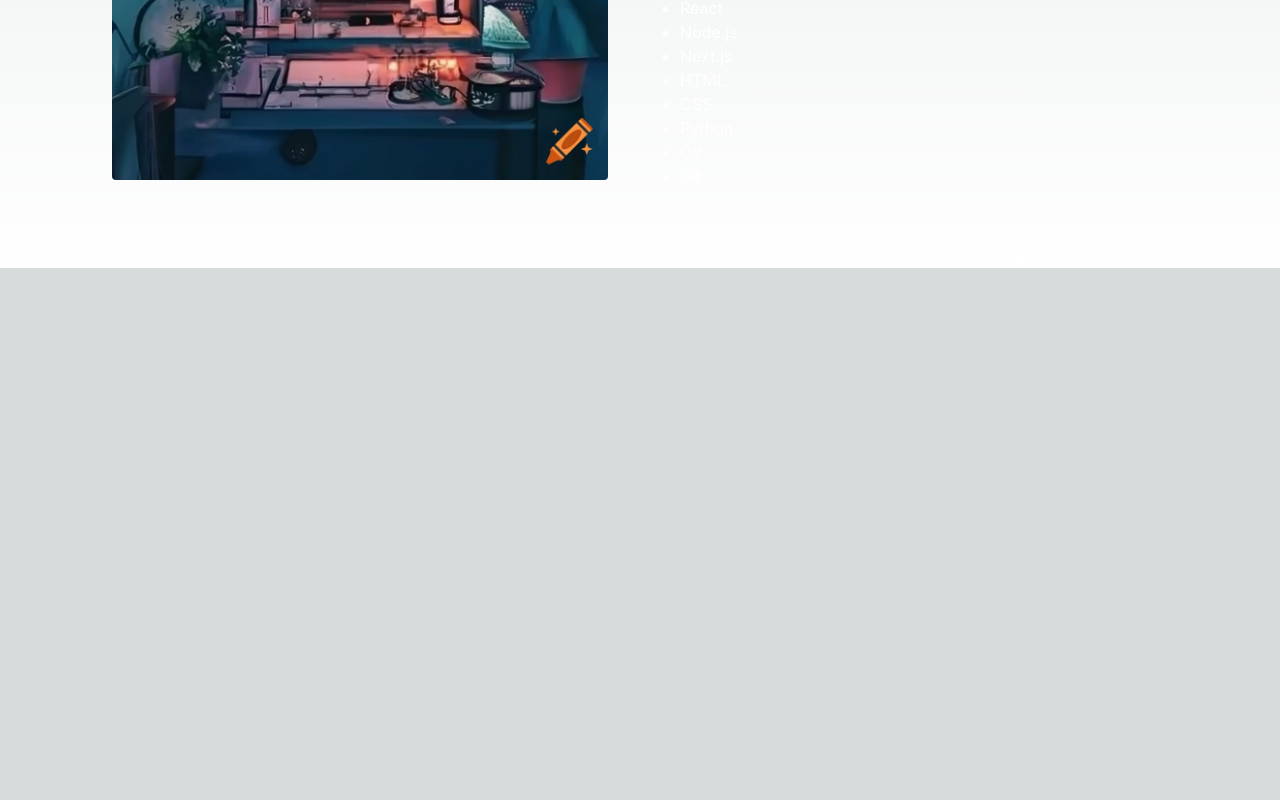
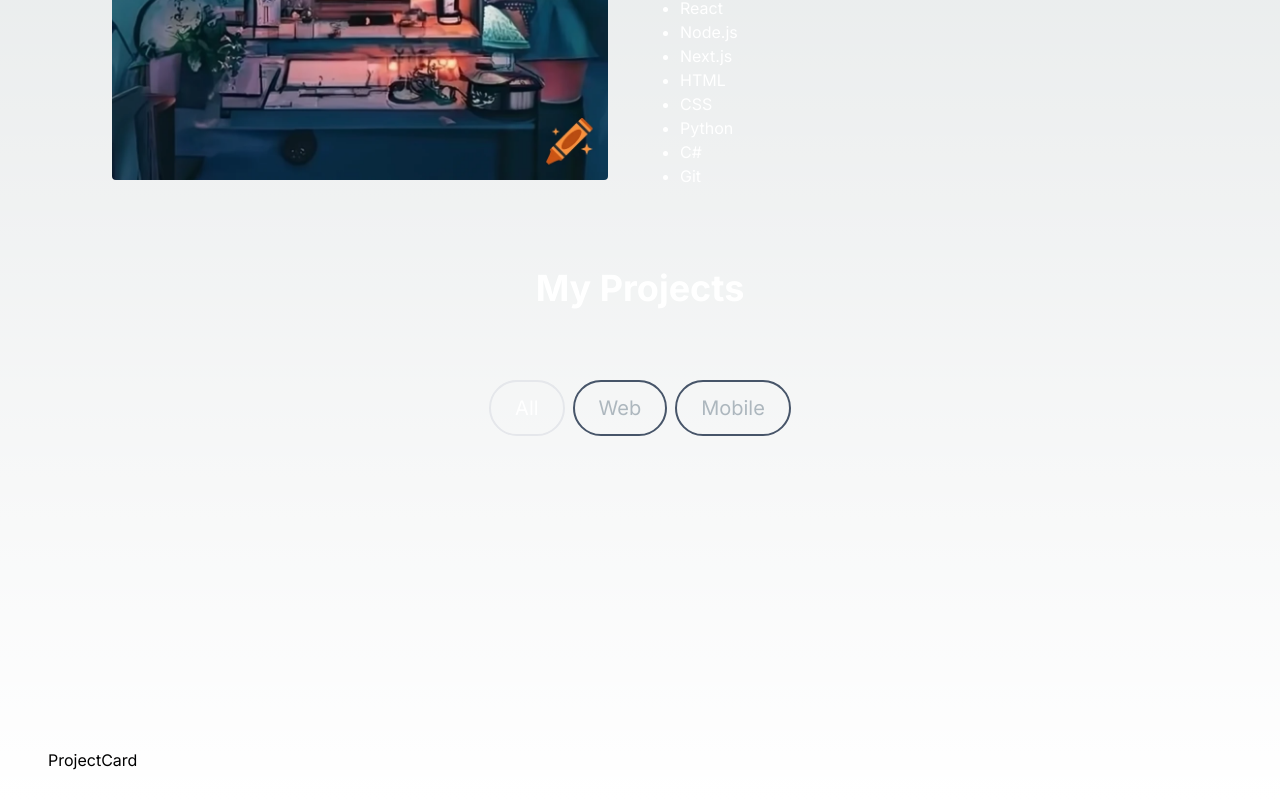
Before and after one commit to Mathhiass/portfolio-project, a Next.js app: page / in a window 1280 px wide. Shown: the part 850-1650 px from the top of the page. Before the commit the page ends 1118 px from the top, so only its background shows below. Built offline with nearby package versions, Linux system fonts and the light colour scheme.

Commit message:
Added project section

```diff
--- a/app/components/ProjectCard.jsx
+++ b/app/components/ProjectCard.jsx
@@ -1,18 +1,33 @@
 import React from 'react'
+import { CodeBracketIcon, EyeIcon } from '@heroicons/react/24/outline'
+import Link from 'next/link'
 
-const ProjectCard = ({ imgUrl, title, description}) => {
+const ProjectCard = ({ imgUrl, title, description, gitUrl, previewUrl }) => {
   return (
     <div>
-        <div className="h-52 md:h-72"style={{ background: 'url(${imgUrl})', backgroundSize: "cover"}}>
+    <div>
+        <div className="h-52 md:h-72 rounded-t-xl relative group"
+        style={{ background: `url(${imgUrl})`, backgroundSize: "cover"}}>
         </div>ProjectCard
-        <div className="text-white">
-            <h5>
-                {title}
-            </h5>
+        <div className="overlay item-center justify-center absolute top-0 left-0 w-full h-full bg-[#181818] bg-opacity-0 hidden group-hover:flex group-hover:bg-opacity-80 transition-all duration-500">
+          <Link
+          href={gitUrl}
+          className="h-14 w-14 mr-2 border-2 relative rounded-full border-[#ADB7BE] hover:border-white group/link">
+            <CodeBracketIcon className="h-10 w-10 text-[#ADB7BE] absolute top-1/2 left-1/2 transform -translate-x-1/2 -translate-y-1/2 cursor-pointer group-hover/link:selection:text-white"/>
+          </Link>
+          <Link
+          href ={previewUrl}
+          className="h-14 w-14 border-2 relative rounded-full border-[#ADB7BE] hover:border-white group/link">
+            <EyeIcon className="h-10 w-10 text-[#ADB7BE] absolute top-1/2 left-1/2 transform -translate-x-1/2 -translate-y-1/2 cursor-pointer group-hover/link:text-white"/>
+          </Link>
         </div>
-
+    </div>
+    <div className="text-white rounded-b-xl mt-3 bg-[#181818]py-6 px-4">
+      <h5 className="text-xl font-semibold mb-2">{title}</h5>
+      <p className="text-[#ADB7BE]">{description}</p>
+    </div>
     </div>
   )
 }
 
-export default ProjectCardc
+export default ProjectCard
--- a/app/components/ProjectSection.jsx
+++ b/app/components/ProjectSection.jsx
@@ -1,16 +1,39 @@
-import React from 'react'
+"use client";
+import React, { useState, useRef } from "react";
+import ProjectCard from "./ProjectCard";
+import ProjectTag from "./ProjectTag";
+import { motion, useInView } from "framer-motion";
 
-const projectData= [
+const projectsData = [
   {
     id: 1,
-        title: 1,
-        description: 1,
-        image: 1,
+    title: "",
+    description: "",
+    image: "",
     tag: ["All", "Web"],
-    }
-]
+    gitUrl: "/",
+    previewUrl: "/",
+  },
+];
 
-const ProjectSection = () => {
+const ProjectsSection = () => {
+  const [tag, setTag] = useState("All");
+  const ref = useRef(null);
+  const isInView = useInView(ref, { once: true });
+
+  const handleTagChange = (newTag) => {
+    setTag(newTag);
+  };
+
+  const filteredProjects = projectsData.filter((project) =>
+    project.tag.includes(tag)
+  );
+
+  const cardVariants = {
+    initial: { y: 50, opacity: 0 },
+    animate: { y: 0, opacity: 1 },
+  };
+
   return (
     <section id="projects">
       <h2 className="text-center text-4xl font-bold text-white mt-4 mb-8 md:mb-12">
@@ -54,7 +77,7 @@
         ))}
       </ul>
     </section>
-  )
-}
+  );
+};
 
-export default ProjectSection
+export default ProjectsSection;
--- /dev/null
+++ b/app/components/ProjectTag.jsx
@@ -0,0 +1,17 @@
+import React from "react";
+
+const ProjectTag = ({ name, onClick, isSelected }) => {
+  const buttonStyles = isSelected
+    ? "text-white border-primary-500"
+    : "text-[#ADB7BE] border-slate-600 hover:border-white";
+  return (
+    <button
+      className={`${buttonStyles} rounded-full border-2 px-6 py-3 text-xl cursor-pointer`}
+      onClick={() => onClick(name)}
+    >
+      {name}
+    </button>
+  );
+};
+
+export default ProjectTag;
--- a/app/page.js
+++ b/app/page.js
@@ -2,6 +2,7 @@
 import HeroSection from "./components/HeroSection";
 import Navbar from "./components/Navbar";
 import AboutSection from "./components/AboutSection";
+import ProjectsSection from "./components/ProjectSection";
 
 export default function Home() {
   return (
@@ -10,6 +11,7 @@
       <div className="container mt-24 py-4 px-12">
         <HeroSection />
         <AboutSection />
+        <ProjectsSection />
       </div>
     </main>
   );
```
Lines whose indentation alone changed are shown as unchanged.
